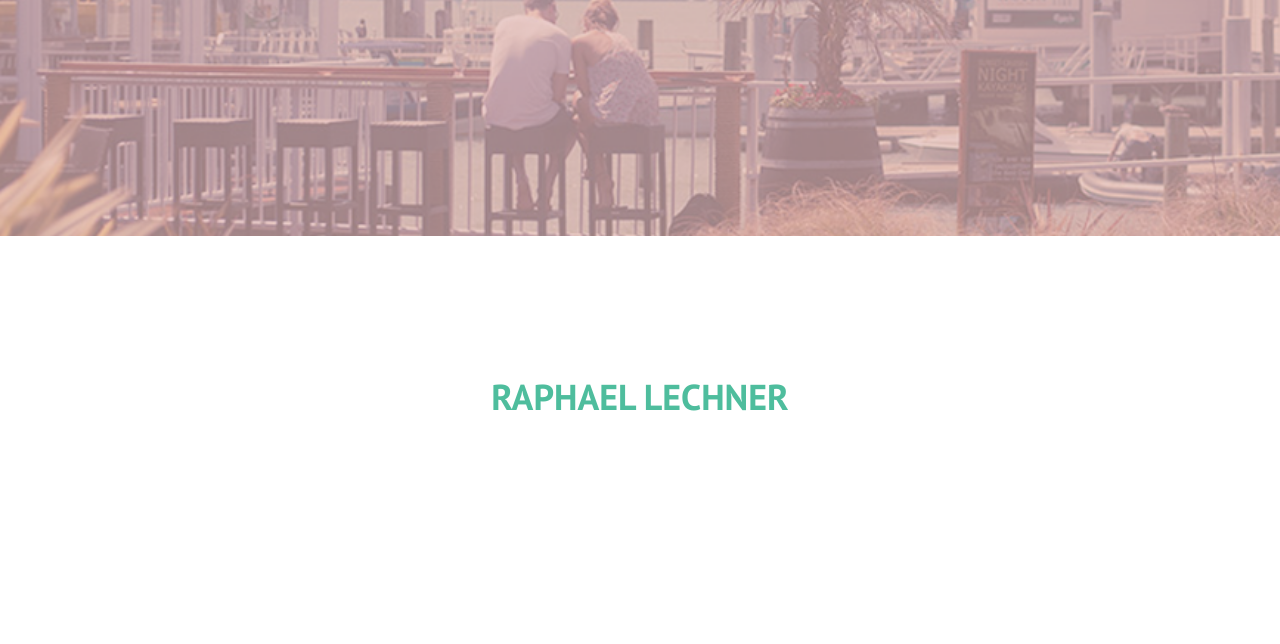
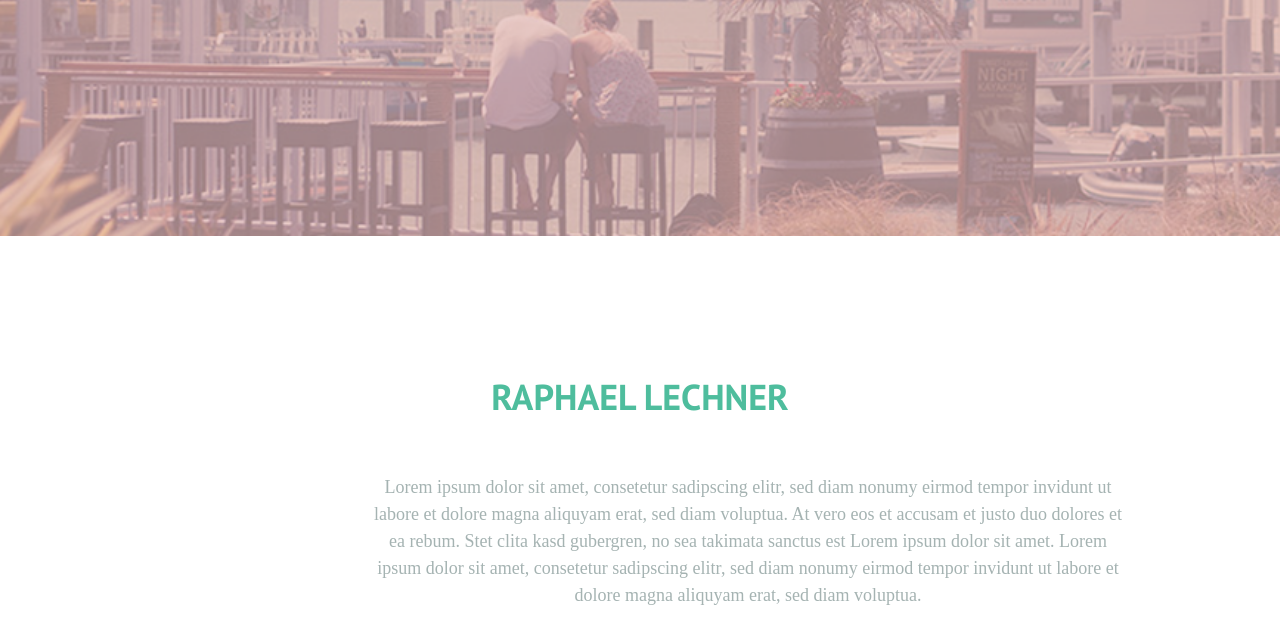
Before and after one commit to ShaRay/raphael, a website: page index.html in a window 1280 px wide. Shown: the part 502-1146 px from the top of the page. Drawn offline with Linux system fonts and the light colour scheme.

Commit message:
added and spaced intro

```diff
--- a/assets/scss/base/colors.scss
+++ b/assets/scss/base/colors.scss
@@ -1,3 +1,4 @@
 $puerto-rico: #4EBD9D;
 $mercury: #E4E8E8;
 $white: #ffffff;
+$gull-grey: #A5B3B2;
--- a/assets/scss/modules/introduction.scss
+++ b/assets/scss/modules/introduction.scss
@@ -10,3 +10,15 @@
   line-height: 250px;
   text-align: center;
 }
+
+.intro {
+  color: $gull-grey;
+  text-align: center;
+  font-size: 18px;
+}
+
+.intro-container {
+  margin-left: 373px;
+  margin-top: -66px;
+  width: 750px;
+}
--- a/index.html
+++ b/index.html
@@ -33,8 +33,9 @@
       <section class="introduction">
         <div class="container clearfix">
         </div>
-        <div col col-12>
+        <div col col-6>
           <h2 class="name caps">Raphael Lechner</h2>
+          <p class="intro intro-container">Lorem ipsum dolor sit amet, consetetur sadipscing elitr, sed diam nonumy eirmod tempor invidunt ut labore et dolore magna aliquyam erat, sed diam voluptua. At vero eos et accusam et justo duo dolores et ea rebum. Stet clita kasd gubergren, no sea takimata sanctus est Lorem ipsum dolor sit amet. Lorem ipsum dolor sit amet, consetetur sadipscing elitr, sed diam nonumy eirmod tempor invidunt ut labore et dolore magna aliquyam erat, sed diam voluptua.</p>
         </div>
       </section>
 </body>
```
Also changed, not shown: dist/css/application.css.
